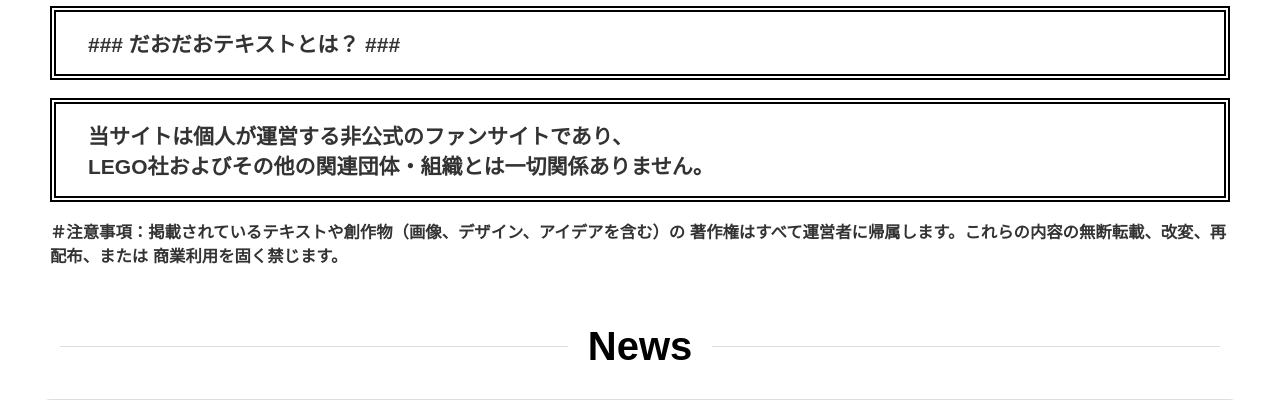
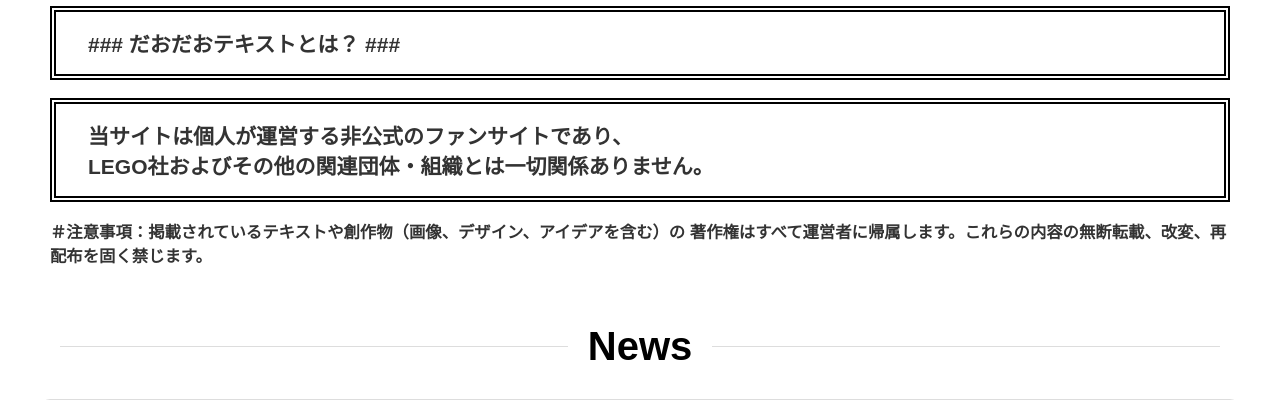
Before and after one commit to Retr0413/DaoTextPage, a Flask app: page / in a window 1280 px wide. Shown: the part 794-1194 px from the top of the page. Run offline with Flask 3, Linux system fonts and the light colour scheme.

Commit message:
注意事項を変更した。

```diff
--- a/templates/index.html
+++ b/templates/index.html
@@ -87,8 +87,7 @@
                 </h2>
                 <h3>
                     ＃注意事項：掲載されているテキストや創作物（画像、デザイン、アイデアを含む）の
-                    著作権はすべて運営者に帰属します。これらの内容の無断転載、改変、再配布、または
-                    商業利用を固く禁じます。
+                    著作権はすべて運営者に帰属します。これらの内容の無断転載、改変、再配布を固く禁じます。
                 </h3>
             </div>
         </section>
```
